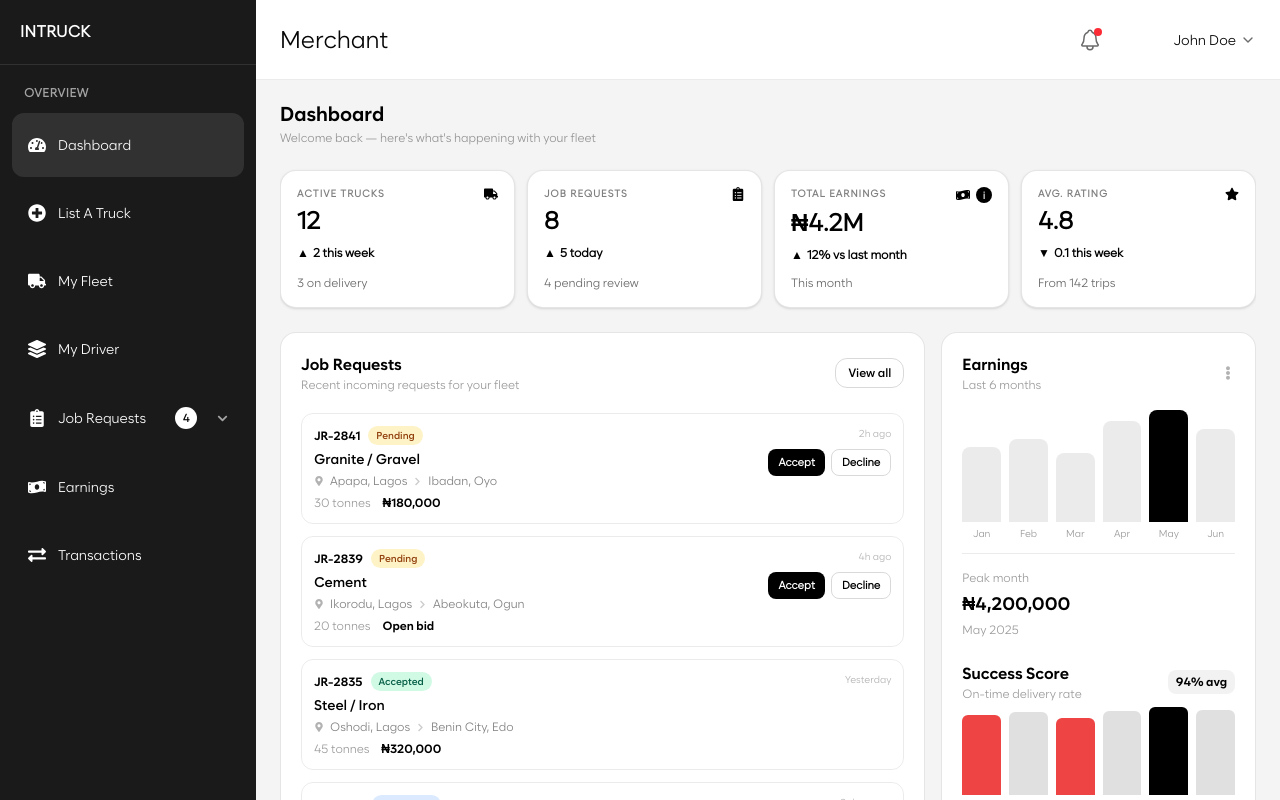
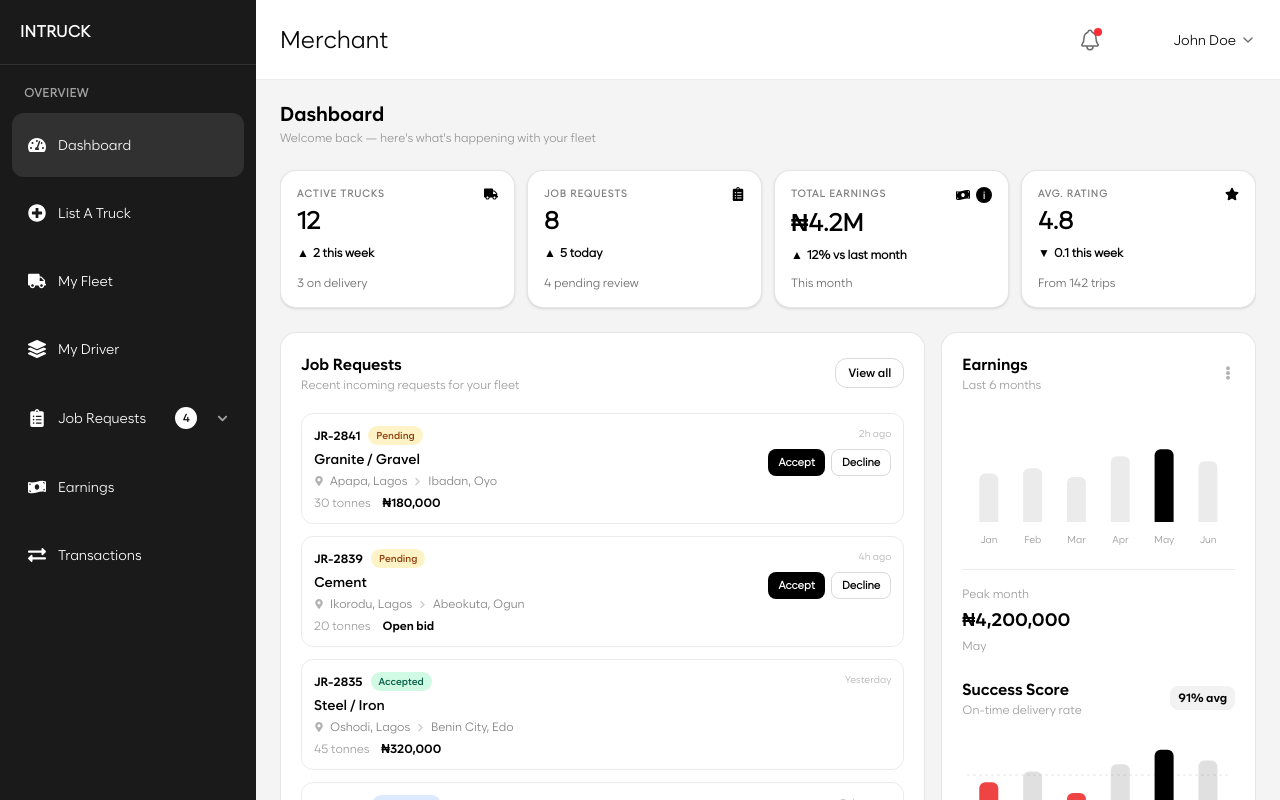
Before and after one commit to Quwambinuyo/InTruck, a React (Vite) app: page /merchant/dashboard in a window 1280 px wide. Shown: the top 800 px of the page. Built offline with nearby package versions, Linux system fonts and the light colour scheme.

Commit message:
replaced the charts with new look on the merchant dashboar

```diff
--- a/src/merchants/components/dashboard/charts/EarningsChart.tsx
+++ b/src/merchants/components/dashboard/charts/EarningsChart.tsx
@@ -1,3 +1,12 @@
+import {
+  BarChart,
+  Bar,
+  XAxis,
+  YAxis,
+  Tooltip,
+  ResponsiveContainer,
+  Cell,
+} from "recharts";
 import { FaEllipsisV } from "react-icons/fa";
 
 type EarningsItem = {
@@ -9,8 +18,33 @@ type Props = {
   data: EarningsItem[];
 };
 
+const formatNaira = (n: number) => {
+  if (n >= 1_000_000) return `₦${(n / 1_000_000).toFixed(1)}M`;
+  if (n >= 1_000) return `₦${(n / 1_000).toFixed(0)}k`;
+  return `₦${n}`;
+};
+
+const CustomTooltip = ({
+  active,
+  payload,
+  label,
+}: {
+  active?: boolean;
+  payload?: { value: number }[];
+  label?: string;
+}) => {
+  if (!active || !payload?.length) return null;
+  return (
+    <div className="bg-black text-white text-[11px] zabalSemiboldFont px-3 py-2 rounded-lg shadow-lg">
+      <p className="text-white/60 mb-0.5">{label}</p>
+      <p>₦{payload[0].value.toLocaleString("en-NG")}</p>
+    </div>
+  );
+};
+
 const EarningsChart = ({ data }: Props) => {
   const max = Math.max(...data.map((d) => d.value));
+  const peak = data.find((d) => d.value === max);
 
   return (
     <div>
@@ -22,39 +56,43 @@ const EarningsChart = ({ data }: Props) => {
         <FaEllipsisV className="text-black/30 cursor-pointer" size={14} />
       </div>
 
-      <div className="flex items-end gap-2 h-32 mb-3">
-        {data.map((e) => {
-          const heightPct = (e.value / max) * 100;
-          const isMax = e.value === max;
-
-          return (
-            <div
-              key={e.month}
-              className="flex-1 flex flex-col items-center gap-1"
-            >
-              <div className="w-full flex items-end" style={{ height: 112 }}>
-                <div
-                  className="w-full rounded-t-lg transition-all"
-                  style={{
-                    height: `${heightPct}%`,
-                    background: isMax ? "#000" : "rgba(0,0,0,0.08)",
-                  }}
+      <div className="h-36 w-full mb-3">
+        <ResponsiveContainer width="100%" height="100%">
+          <BarChart data={data} barCategoryGap="28%" barGap={4}>
+            <XAxis
+              dataKey="month"
+              axisLine={false}
+              tickLine={false}
+              tick={{
+                fontSize: 10,
+                fill: "rgba(0,0,0,0.4)",
+                fontFamily: "inherit",
+              }}
+              dy={6}
+            />
+            <YAxis hide tickFormatter={formatNaira} />
+            <Tooltip
+              content={<CustomTooltip />}
+              cursor={{ fill: "rgba(0,0,0,0.04)", radius: 6 }}
+            />
+            <Bar dataKey="value" radius={[6, 6, 0, 0]}>
+              {data.map((entry) => (
+                <Cell
+                  key={entry.month}
+                  fill={entry.value === max ? "#000000" : "rgba(0,0,0,0.08)"}
                 />
-              </div>
-              <span className="text-[10px] text-black/40 zabalRegFont">
-                {e.month}
-              </span>
-            </div>
-          );
-        })}
+              ))}
+            </Bar>
+          </BarChart>
+        </ResponsiveContainer>
       </div>
 
-      <div className="pt-4 border-t border-black/8 space-y-1">
+      <div className="pt-4 border-t border-black/[0.08] space-y-1">
         <p className="text-xs text-black/40 zabalRegFont">Peak month</p>
         <p className="text-lg font-black text-black zabalBoldFont">
-          ₦4,200,000
+          ₦{max.toLocaleString("en-NG")}
         </p>
-        <p className="text-xs text-black/40 zabalRegFont">May 2025</p>
+        <p className="text-xs text-black/40 zabalRegFont">{peak?.month}</p>
       </div>
     </div>
   );
--- a/src/merchants/components/dashboard/charts/SuccessChart.tsx
+++ b/src/merchants/components/dashboard/charts/SuccessChart.tsx
@@ -1,3 +1,14 @@
+import {
+  BarChart,
+  Bar,
+  XAxis,
+  YAxis,
+  Tooltip,
+  ResponsiveContainer,
+  ReferenceLine,
+  Cell,
+} from "recharts";
+
 type ScoreItem = {
   month: string;
   score: number;
@@ -7,8 +18,32 @@ type Props = {
   data: ScoreItem[];
 };
 
+const CustomTooltip = ({
+  active,
+  payload,
+  label,
+}: {
+  active?: boolean;
+  payload?: { value: number }[];
+  label?: string;
+}) => {
+  if (!active || !payload?.length) return null;
+  const score = payload[0].value;
+  const isLow = score < 90;
+  return (
+    <div
+      className="text-white text-[11px] zabalSemiboldFont px-3 py-2 rounded-lg shadow-lg"
+      style={{ background: isLow ? "#ef4444" : "#000" }}
+    >
+      <p className="text-white/60 mb-0.5">{label}</p>
+      <p>{score}%</p>
+    </div>
+  );
+};
+
 const SuccessScoreChart = ({ data }: Props) => {
   const max = Math.max(...data.map((d) => d.score));
+  const avg = Math.round(data.reduce((s, d) => s + d.score, 0) / data.length);
 
   return (
     <div>
@@ -21,40 +56,50 @@ const SuccessScoreChart = ({ data }: Props) => {
         </div>
 
         <span className="text-xs font-bold text-black zabalBoldFont bg-black/5 px-2 py-1 rounded-lg">
-          94% avg
+          {avg}% avg
         </span>
       </div>
 
-      <div className="flex items-end gap-2 h-24 mb-3">
-        {data.map((s) => {
-          const heightPct = (s.score / max) * 100;
-          const isMax = s.score === max;
-          const isLow = s.score < 90;
-
-          return (
-            <div
-              key={s.month}
-              className="flex-1 flex flex-col items-center gap-1"
-            >
-              <div className="w-full flex items-end" style={{ height: 88 }}>
-                <div
-                  className="w-full rounded-t-md transition-all"
-                  style={{
-                    height: `${heightPct}%`,
-                    background: isMax
-                      ? "#000"
-                      : isLow
+      <div className="h-28 w-full mb-3">
+        <ResponsiveContainer width="100%" height="100%">
+          <BarChart data={data} barCategoryGap="28%">
+            <XAxis
+              dataKey="month"
+              axisLine={false}
+              tickLine={false}
+              tick={{
+                fontSize: 10,
+                fill: "rgba(0,0,0,0.4)",
+                fontFamily: "inherit",
+              }}
+              dy={6}
+            />
+            <YAxis hide domain={[80, 100]} />
+            <ReferenceLine
+              y={90}
+              stroke="rgba(0,0,0,0.1)"
+              strokeDasharray="3 3"
+            />
+            <Tooltip
+              content={<CustomTooltip />}
+              cursor={{ fill: "rgba(0,0,0,0.04)", radius: 6 }}
+            />
+            <Bar dataKey="score" radius={[6, 6, 0, 0]}>
+              {data.map((entry) => (
+                <Cell
+                  key={entry.month}
+                  fill={
+                    entry.score === max
+                      ? "#000000"
+                      : entry.score < 90
                         ? "#ef4444"
-                        : "rgba(0,0,0,0.12)",
-                  }}
+                        : "rgba(0,0,0,0.12)"
+                  }
                 />
-              </div>
-              <span className="text-[10px] text-black/40 zabalRegFont">
-                {s.month}
-              </span>
-            </div>
-          );
-        })}
+              ))}
+            </Bar>
+          </BarChart>
+        </ResponsiveContainer>
       </div>
     </div>
   );
--- a/src/merchants/components/index.ts
+++ b/src/merchants/components/index.ts
@@ -5,3 +5,4 @@ export { default as MyDriver } from "./driver/MyDriver";
 export { default as JobRequest } from "./job/JobRequest";
 export { default as AllJobs } from "./job/AllJobs";
 export { default as Earnings } from "./earnings/Earnings";
+export { default as MerchantTransactions } from "./transactions/MerchantTransactions";
--- a/src/merchants/components/job/AllJobs.tsx
+++ b/src/merchants/components/job/AllJobs.tsx
@@ -133,11 +133,11 @@ const COLUMNS: ColumnDef<AllJobType>[] = [
   },
   {
     label: "Posted by",
-    span: 2,
+    span: 3,
     render: (row) => (
       <div>
         <p className="text-[12px] font-semibold text-black">{row.postedBy}</p>
-        <p className="text-xs text-black/40 mt-0.5">{row.contactPhone}</p>
+        {/* <p className="text-xs text-black/40 mt-0.5">{row.contactPhone}</p> */}
       </div>
     ),
   },
@@ -152,7 +152,7 @@ const COLUMNS: ColumnDef<AllJobType>[] = [
   },
   {
     label: "Bids",
-    span: 1,
+    span: 2,
     render: (row) => (
       <span
         className={`text-[11px] font-semibold px-2 py-1 rounded-full border ${
@@ -167,7 +167,7 @@ const COLUMNS: ColumnDef<AllJobType>[] = [
   },
   {
     label: "Priority",
-    span: 1,
+    span: 2,
     render: (row) => <PriorityBadge priority={row.priority} />,
   },
   {
--- /dev/null
+++ b/src/merchants/components/transactions/MerchantTransactions.tsx
@@ -0,0 +1,5 @@
+const MerchantTransactions = () => {
+  return <div>Merchant Transactions</div>;
+};
+
+export default MerchantTransactions;
--- a/src/routes/AppRouter.tsx
+++ b/src/routes/AppRouter.tsx
@@ -20,6 +20,7 @@ import {
   MerchantDashboard,
   MyDriver,
   MyFleet,
+  MerchantTransactions,
 } from "../merchants/components";
 
 export default function AppRouter() {
@@ -38,6 +39,10 @@ export default function AppRouter() {
           <Route path="/merchant/job-requests" element={<JobRequest />} />
           <Route path="/merchant/all-jobs" element={<AllJobs />} />
           <Route path="/merchant/earnings" element={<Earnings />} />
+          <Route
+            path="/merchant/transactions"
+            element={<MerchantTransactions />}
+          />
 
           <Route path="/customer/dashboard" element={<CustomerDashboard />} />
           <Route path="/customer/post-job" element={<PostJob />} />
```
